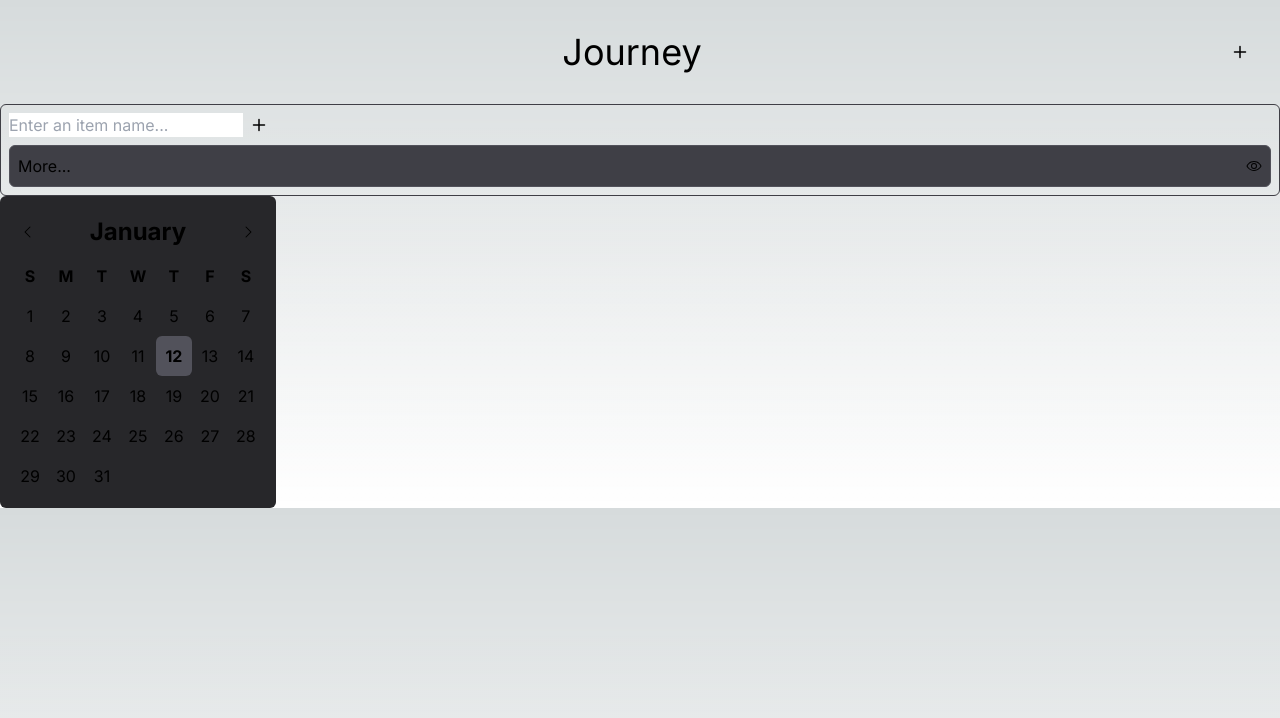
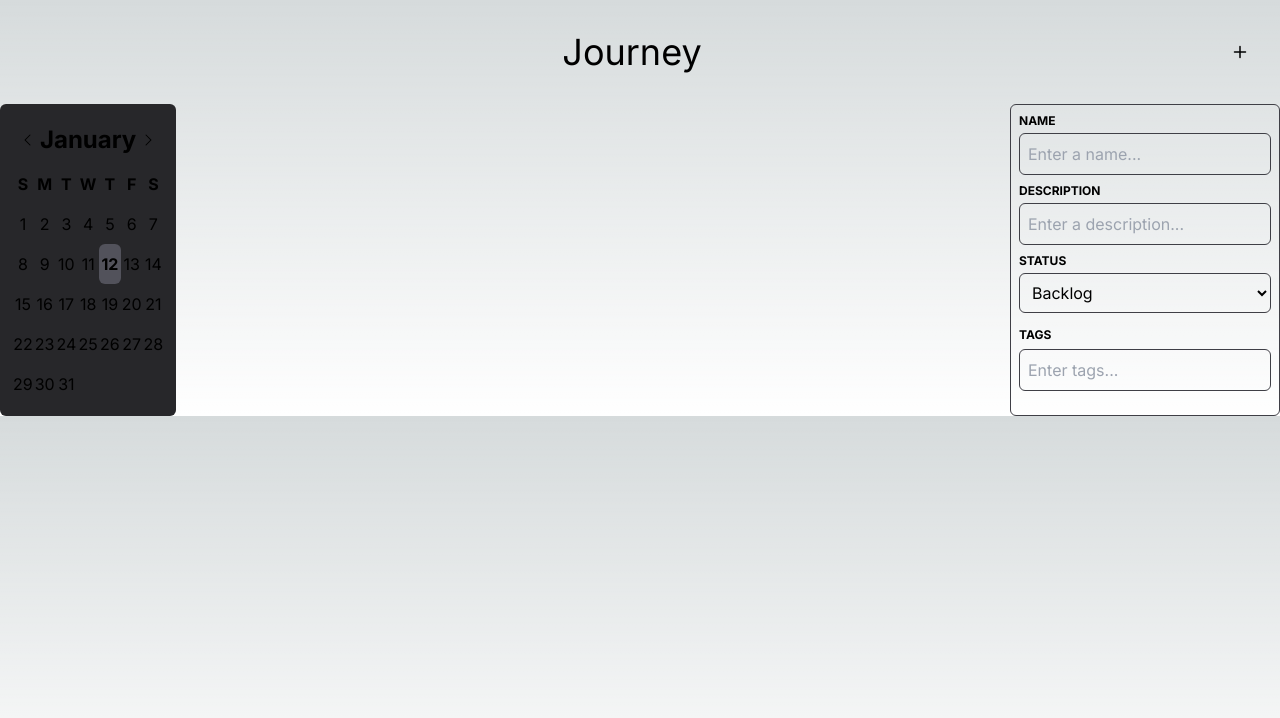
Before and after one commit to minischetti/journey, a Next.js app in the folder next/journey/: page / in a window 1280 px wide. Shown: the top 718 px of the page. Built offline with nearby package versions, Linux system fonts and the light colour scheme.

Commit message:
Update compose form and items

```diff
--- a/next/journey/src/app/features/Calendar.tsx
+++ b/next/journey/src/app/features/Calendar.tsx
@@ -36,7 +36,7 @@ const Calendar = () => {
     const daysOfWeek = () => ["S", "M", "T", "W", "T", "F", "S"];
 
     return (
-        <div className="bg-zinc-800 p-3 rounded-md">
+        <div className=" bg-zinc-800 p-3 rounded-md">
             <div className="flex justify-between p-2">
                 <button onClick={previousMonth}><CaretLeft/></button>
                 <span className="text-2xl font-bold text-center">{currentMonth()}</span>
--- a/next/journey/src/app/page.tsx
+++ b/next/journey/src/app/page.tsx
@@ -17,11 +17,11 @@ const AppProvider = ({ children }: { children: JSX.Element }) => {
 };
 
 enum Status {
-    backlog = "backlog",
-    upcoming = "upcoming",
-    inProgress = "inProgress",
-    cancelled = "cancelled",
-    completed = "completed",
+    backlog = "Backlog",
+    upcoming = "Upcoming",
+    inProgress = "In Progress",
+    cancelled = "Cancelled",
+    completed = "Completed",
 }
 
 const Popup = ({ children }: { children: JSX.Element }) => {
@@ -62,12 +62,14 @@ function Input({
     placeholder,
     onChange,
     variant = Variants.default,
+    value,
 }: {
     label: string;
     name: string;
     placeholder: string;
     onChange: (e: any) => void;
     variant?: Variants;
+    value?: string;
 }) {
     return (
         <div className="flex flex-col gap-1">
@@ -76,6 +78,7 @@ function Input({
                 name={name}
                 placeholder={placeholder}
                 onChange={onChange}
+                value={value}
                 className={`border border-zinc-700 focus:outline-zinc-800 outline-none rounded-md p-2 ${variant}`}
             />
         </div>
@@ -86,39 +89,42 @@ function Label({ children }: { children: JSX.Element }) {
     return <label className="text-xs uppercase font-bold">{children}</label>;
 }
 
-function Select({ label, name, children, variant = Variants.default }: { label: string; name: string; children: JSX.Element[]; variant?: Variants }) {
+function Select({ label, name, children, variant = Variants.default, value, onChange }: { label: string; name: string; children: JSX.Element[]; variant?: Variants; value?: string; onChange?: (e: any) => void }) {
     return (
         <div className="flex flex-col gap-1">
             <Label>{label}</Label>
-            <select name={name} value={Status.backlog} className={`border border-zinc-700 focus:outline-zinc-800 outline-none rounded-md p-2 ${variant}`}>
+            <select name={name} className={`border border-zinc-700 focus:outline-zinc-800 outline-none rounded-md p-2 ${variant}`} value={value} onChange={onChange}>
                 {children}
             </select>
         </div>
     );
 }
 
-function Item({ name, description, status, items, tags }: Types.Item) {
+function List({ children }: { children: JSX.Element[] }) {
+    return <div className="flex flex-col gap-2 w-full">{children}</div>;
+}
+
+function Item({
+    name,
+    description,
+    status,
+    items,
+    tags,
+    children,
+}: {
+    name: string;
+    description: string;
+    status: string;
+    items: Types.Item[];
+    tags: string[];
+    children: JSX.Element[];
+}) {
+    const [isOpen, setIsOpen] = useState(false);
     return (
-        <div className="border border-gray-400 rounded-md p-2">
-            <div className="flex justify-between">
-                <div className="flex gap-2">
-                    <TagIcon weight="bold" />
-                    <Plus weight="bold" />
-                    <X weight="bold" />
-                </div>
-            </div>
-            <h2 contentEditable>{name}</h2>
-            <p contentEditable>{description}</p>
-            <p>{status}</p>
-            {items && items.map((item, itemIndex) => <Item key={itemIndex} {...item} />)}
-            {tags && (
-                <Tags>
-                    <Label>Tags</Label>
-                    {tags.map((tag, tagIndex) => (
-                        <Tag key={tagIndex} name={tag} onClose={() => {}} />
-                    ))}
-                </Tags>
-            )}
+        <div className="grid border border-gray-400 rounded-md p-4 gap-2">
+            <h2>{name}</h2>
+            <p>{description}</p>
+            <div className="flex flex-row gap-2">{children}</div>
         </div>
     );
 }
@@ -132,21 +138,14 @@ function Side() {
 }
 
 function Tags({ children, variant = Variants.default }: { children: JSX.Element[]; variant?: Variants }) {
-    return <div className={`flex flex-row gap-2 py-2 ${variant}`}>{children}</div>;
+    return <div className={`grid grid-flow-row gap-2 py-2 ${variant}`}>{children}</div>;
 }
 
-function Tag({ name, onClose }: { name: string; onClose?: () => void }) {
-    return (
-        <div className="py-1 px-2 flex gap-2 rounded-md bg-zinc-600 items-center text-sm">
-            <h2>{name}</h2>
-            <button onClick={onClose}>
-                <X weight="bold" />
-            </button>
-        </div>
-    );
+function Tag({ name }: { name: string; onClose?: () => void }) {
+    return <div className="py-1 px-2 grid grid-flow-col gap-2 rounded-md bg-zinc-600 justify-between items-center text-sm">{name}</div>;
 }
 
-function Bar({ children }: { children: JSX.Element }) {
+function Bar({ children }: { children: JSX.Element[] }) {
     return <div className="flex flex-row justify-center items-center p-8">{children}</div>;
 }
 
@@ -155,9 +154,7 @@ function Timeline({ items }: { items: Types.Item[] }) {
     // const restItems = items.slice(0, -1);
 
     function Orb({ children }: { children: JSX.Element }) {
-        return (
-            <div className="grid justify-center items-center rounded-full aspect-square bg-zinc-600">{children}</div>
-        );
+        return <div className="grid justify-center items-center rounded-full aspect-square bg-zinc-600">{children}</div>;
     }
     function Line() {
         return <div className="grid justify-center items-center w-full h-0.5 bg-zinc-600"></div>;
@@ -174,7 +171,7 @@ function Timeline({ items }: { items: Types.Item[] }) {
                 </React.Fragment>
             ))}
         </div>
-    )
+    );
 }
 
 function App() {
@@ -183,10 +180,12 @@ function App() {
     const [composeTitle, setComposeTitle] = useState("");
     const [composeDescription, setComposeDescription] = useState("");
     const [composeTags, setComposeTags] = useState<string[]>([]);
+    const [composeStatus, setComposeStatus] = useState(Status.backlog);
     const [showCompose, setShowCompose] = useState(false);
     const { refs, floatingStyles } = useFloating({
         middleware: [autoPlacement(), shift(), flip()],
     });
+    const [showTags, setShowTags] = useState(false);
 
     const getTagsFromItems = (items: Types.Item[]) => {
         const tags = items.map((item) => item.tags).flat();
@@ -195,8 +194,18 @@ function App() {
     };
     // const [tags, setTags] = useState(getTagsFromItems(items));
 
+    const resetForm = () => {
+        setComposeTitle("");
+        setComposeDescription("");
+        setComposeTags([]);
+        setComposeStatus(Status.backlog);
+    }
+
     const formSubmit = (e: any) => {
         e.preventDefault();
+
+        // TODO: validate form
+
         if (!e.target.name.value) {
             return;
         }
@@ -204,11 +213,10 @@ function App() {
             name: e.target.name?.value || "",
             tags: composeTags || [],
             description: e.target.description?.value || "",
+            status: e.target.status?.value || Status.backlog,
         };
         setItems([...items, newItem]);
-        setComposeTitle("");
-        setComposeDescription("");
-        setComposeTags([]);
+        resetForm();
     };
 
     const updateTags = (e: any) => {
@@ -238,23 +246,36 @@ function App() {
 
     return (
         <div>
-            <Bar className="flex flex-row justify-between items-center p-2">
+            <Bar>
                 <h1 className="text-4xl w-full text-center">Journey</h1>
                 <button type="button" variant={Variants.circle} ref={refs.setReference}>
                     <Plus weight="bold" />
                 </button>
             </Bar>
             {/* <Timeline items={items} /> */}
+            <div className="flex flex-row gap-2">
+                <Side />
+                <List>
+                    {items.map((item, itemIndex) => (
+                        <>
+                            <Item key={itemIndex} {...item}>
+                                {item.tags.map((tag, tagIndex) => (
+                                    <Tag key={tagIndex} name={tag} />
+                                ))}
+                            </Item>
+                        </>
+                    ))}
+                </List>
                 <form onSubmit={formSubmit} className="flex flex-col gap-2 border border-zinc-700 rounded-md p-2">
-                <div className="flex gap-2">
-                    <input name="name" placeholder="Enter an item name..." />
-                    <button type="submit" variant={Variants.circle}>
-                        <Plus weight="bold" />
-                    </button>
-                </div>
-                <Accordion title="More...">
-                    <Input label="description" placeholder="Enter a description..." />
-                    <Select label="status" name="status">
+                    <Input value={composeTitle} onChange={(e) => setComposeTitle(e.target.value)} name="name" label="name" placeholder="Enter a name..." />
+                    <Input
+                        value={composeDescription}
+                        onChange={(e) => setComposeDescription(e.target.value)}
+                        name="description"
+                        label="description"
+                        placeholder="Enter a description..."
+                    />
+                    <Select value={composeStatus} onChange={(e) => setComposeStatus(e.target.value)} name="status" label="status">
                         {Object.values(Status).map((status, statusIndex) => (
                             <option key={statusIndex} value={status}>
                                 {status}
@@ -263,22 +284,17 @@ function App() {
                     </Select>
                     <div>
                         <Label>Tags</Label>
+                        <Input name="tags" placeholder="Enter tags..." onChange={updateTags} />
+                        {composeTags && (
                             <Tags>
                                 {composeTags.map((tag, tagIndex) => (
                                     <Tag key={tagIndex} name={tag} onClose={removeTag(tagIndex)} />
                                 ))}
-                            <Input name="tags" placeholder="Enter tags..." onChange={updateTags} />
                             </Tags>
+                        )}
                     </div>
-                </Accordion>
+                    <button type="submit" style={{ display: "none" }} />
                 </form>
-            <div className="flex flex-row">
-                <Side />
-                <div>
-                    {items.map((item, itemIndex) => (
-                        <Item key={itemIndex} {...item} />
-                    ))}
-                </div>
             </div>
         </div>
     );
@@ -287,7 +303,7 @@ function App() {
 enum Variants {
     default = "rounded-md bg-transparent",
     circle = "rounded-full border-2 border-zinc-600",
-    outline = "border border-zinc-600",
+    outline = "border border-zinc-600 rounded-md",
     underline = "border-b border-zinc-600",
 }
 
```
Lines whose indentation alone changed are shown as unchanged.
